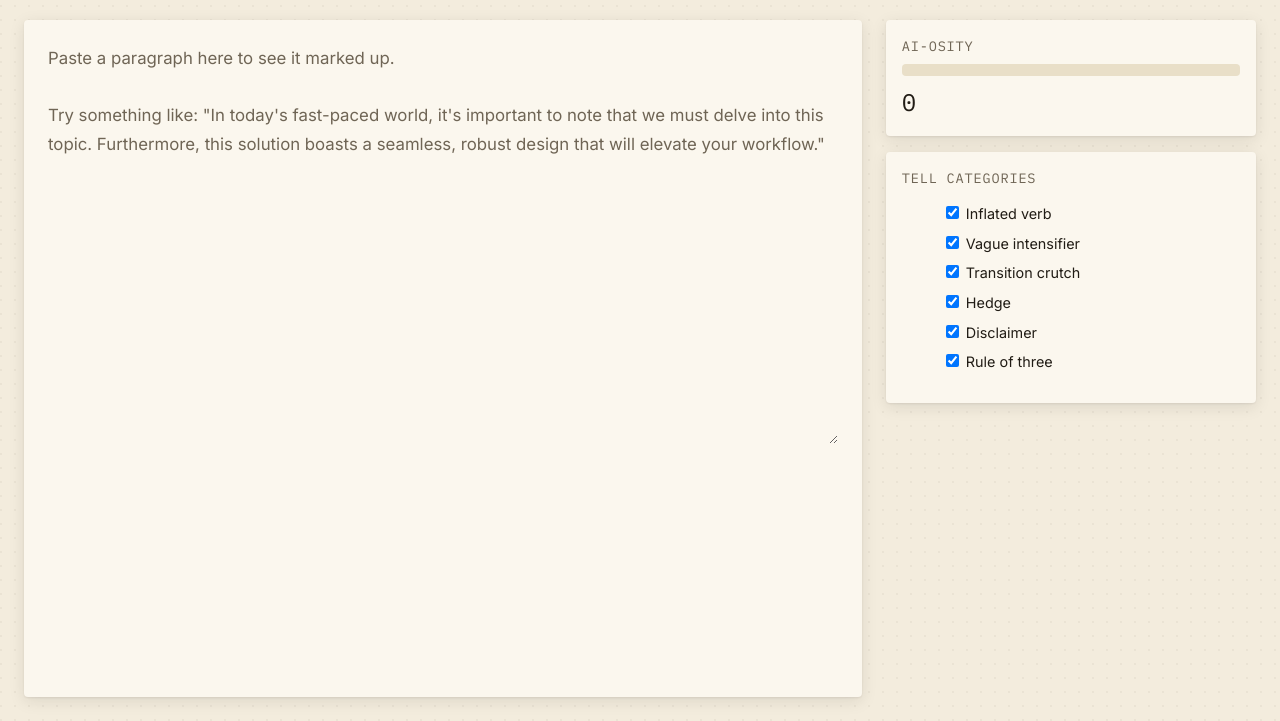
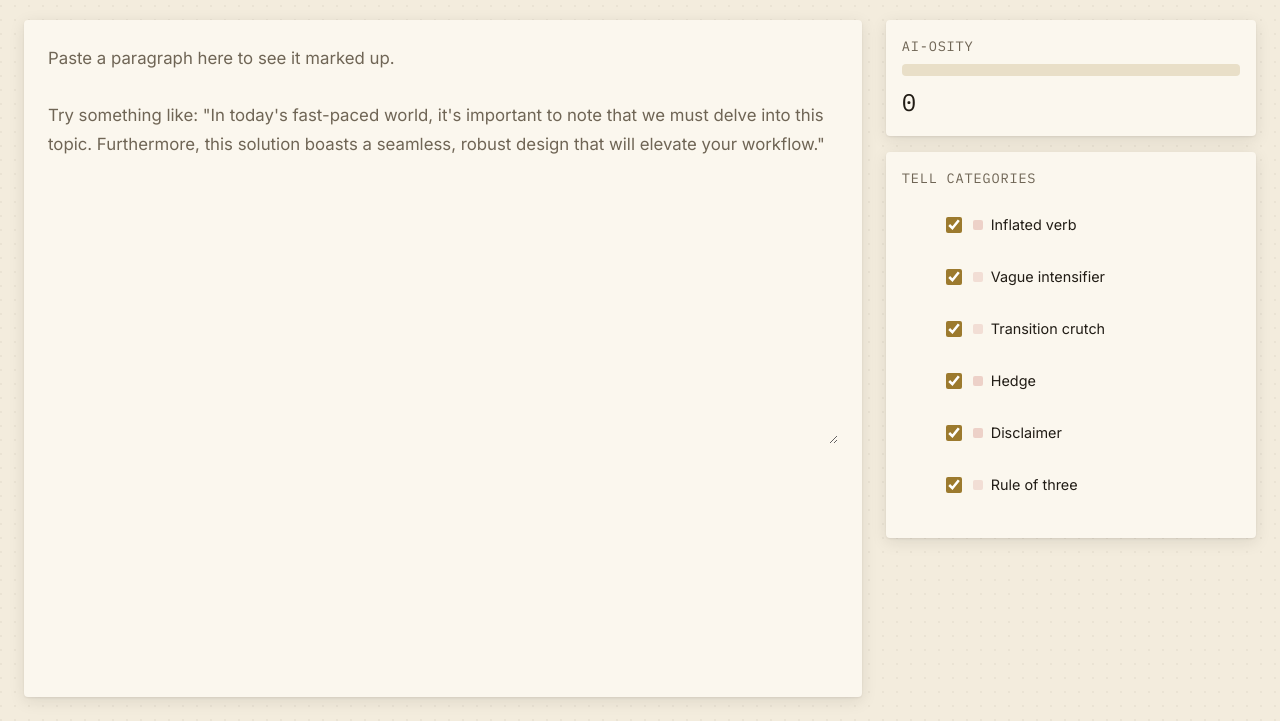
Before and after one commit to ctkrug/tellsign, a website built with Vite: page index.html in a window 1280 px wide. Shown: the part 79-800 px from the top of the page. Built offline with nearby package versions, Linux system fonts and the light colour scheme.

Commit message:
style: theme the category toggle checkboxes
Adds a 44px-tall hover target, focus-visible ring, accent-colored
checkbox, and a dimmed swatch/label state for disabled categories so
the legend reads as an interactive control, not a static list.

```diff
--- a/src/styles/app.css
+++ b/src/styles/app.css
@@ -224,7 +224,44 @@
 .legend-item {
   display: flex;
   align-items: center;
+}
+
+.legend-toggle {
+  display: flex;
+  align-items: center;
   gap: var(--space-2);
+  width: 100%;
+  min-height: 44px;
+  padding: var(--space-1) var(--space-2);
+  margin: 0 calc(var(--space-2) * -1);
+  border-radius: var(--radius);
+  cursor: pointer;
+  transition: background var(--motion-ui);
+}
+
+.legend-toggle:hover {
+  background: color-mix(in srgb, var(--accent-support) 10%, transparent);
+}
+
+.legend-checkbox {
+  width: 16px;
+  height: 16px;
+  flex-shrink: 0;
+  accent-color: var(--accent-support);
+  cursor: pointer;
+}
+
+.legend-checkbox:focus-visible {
+  outline: 2px solid var(--accent);
+  outline-offset: 2px;
+}
+
+.legend-toggle:has(.legend-checkbox:not(:checked)) {
+  color: var(--text-muted);
+}
+
+.legend-toggle:has(.legend-checkbox:not(:checked)) .legend-swatch {
+  opacity: 0.35;
 }
 
 .legend-swatch {
@@ -232,4 +269,5 @@
   height: 10px;
   border-radius: 2px;
   flex-shrink: 0;
+  transition: opacity var(--motion-ui);
 }
```
